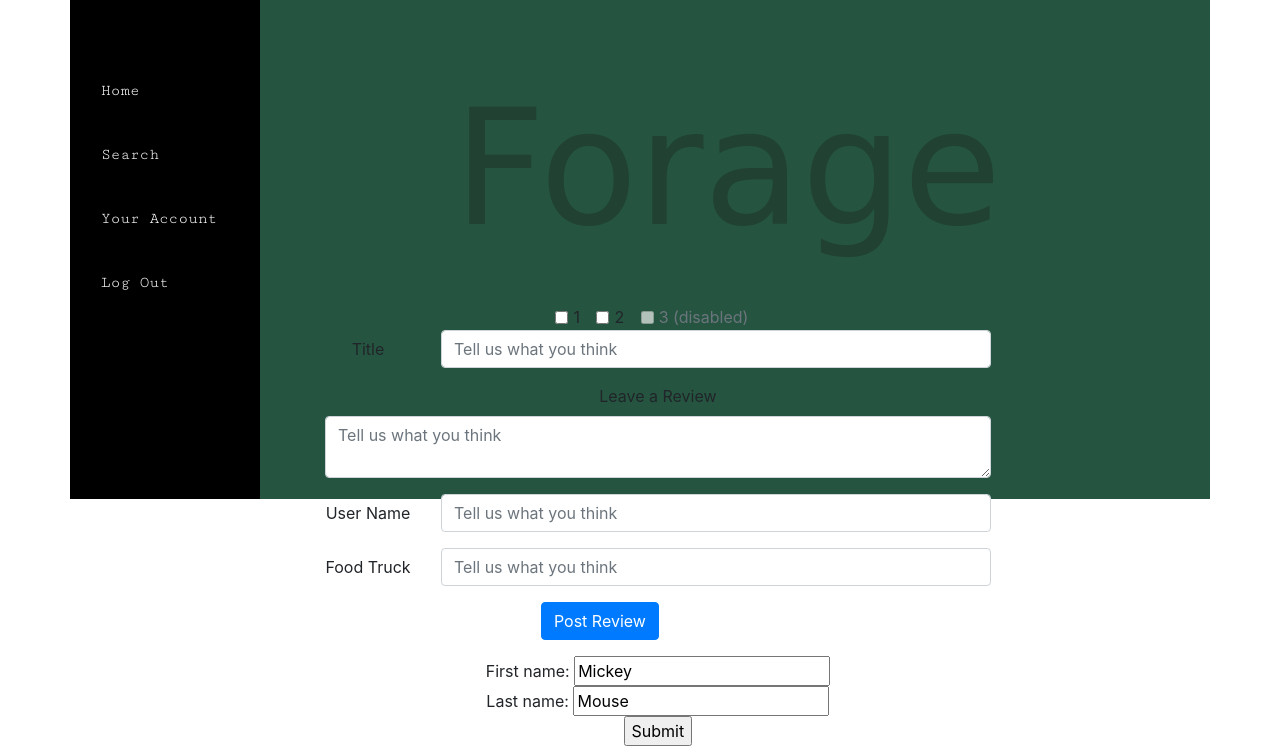
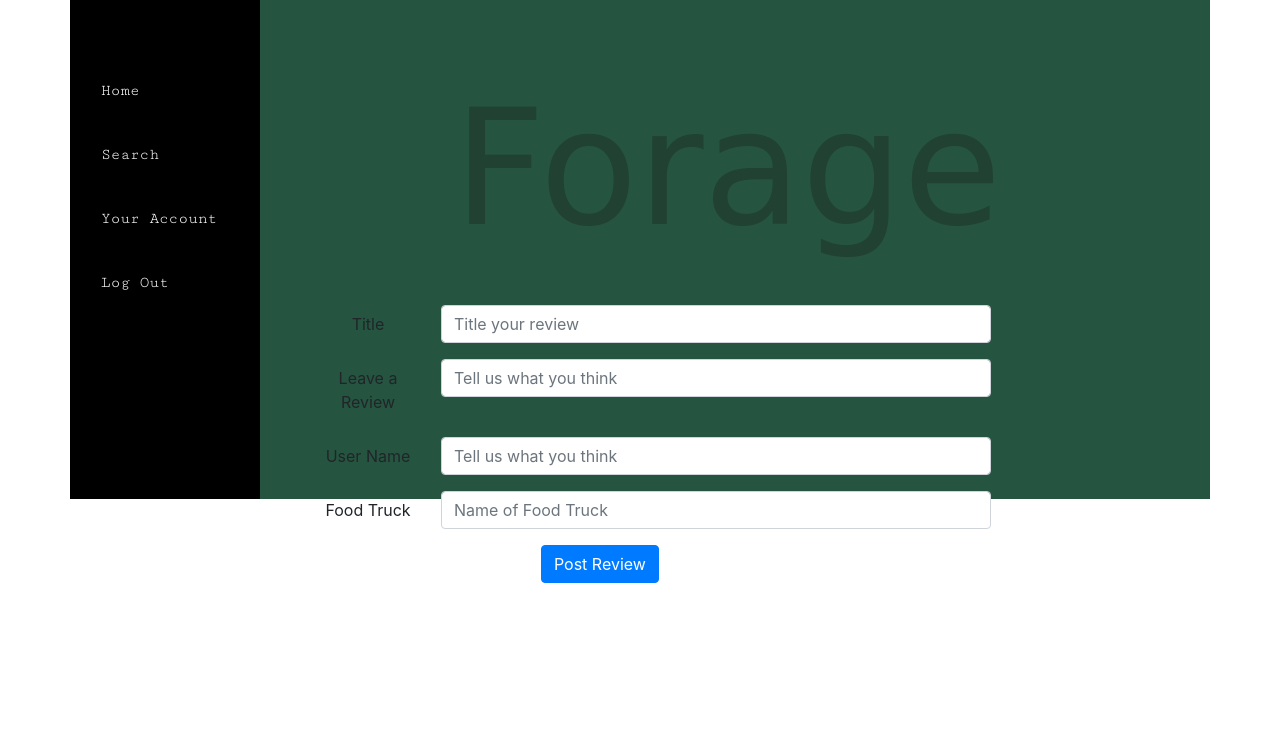
Before and after one commit to llNewcastlell/FoodTruck, a Node server app: page /review in a window 1280 px wide. Shown: the part 215-961 px from the top of the page. After the commit the page ends 798 px from the top, so only its background shows below. Run offline with Node 20, Linux system fonts and the light colour scheme; some libraries are stand-ins or nearby versions; some web fonts are replaced.

Commit message:
reviews adding to database

```diff
--- a/config/config.json
+++ b/config/config.json
@@ -4,7 +4,7 @@
 
 
 
-    "password": "",
+    "password": "CatDog!1",
 
 
     "database": "foodtrucksample",
--- a/models/user.js
+++ b/models/user.js
@@ -8,6 +8,12 @@ module.exports = function(sequelize, Sequelize) {
       onDelete: "cascade"
     });
   };
+
+  const userSeed =
+    { name: "Test User1"
+    };
+
+    User.create(userSeed)
   return User;
 };
 
--- a/views/review.handlebars
+++ b/views/review.handlebars
@@ -1,4 +1,3 @@
-
 {{>header}}
 {{!-- main content --}}
 <div class="container">
@@ -6,7 +5,6 @@
         <div class="col-sm-2" id="nav">
             {{!-- Side Navbar --}}
             {{>navbar}}
-
         </div>
 
         {{!-- Box to hold image of food truck and search-by-food dropdown menu (and add style)--}}
@@ -17,11 +15,9 @@
                 <div class="row">
                     <div class="col-sm-10" id="reviewDiv">
 
-
                         <form id="reviewForm">
-
                             {{!-- -------- --}}
-                    <div class="form-check form-check-inline">
+                            {{!-- <div class="form-check form-check-inline">
                                 <input class="form-check-input" type="checkbox" id="inlineCheckbox1" value="option1">
                                 <label class="form-check-label" for="inlineCheckbox1">1</label>
                             </div>
@@ -30,23 +26,31 @@
                                 <label class="form-check-label" for="inlineCheckbox2">2</label>
                             </div>
                             <div class="form-check form-check-inline">
-                        <input class="form-check-input" type="checkbox" id="inlineCheckbox3" value="option3" disabled>
+                                <input class="form-check-input" type="checkbox" id="inlineCheckbox3" value="option3"
+                                    disabled>
                                 <label class="form-check-label" for="inlineCheckbox3">3 (disabled)</label>
                             </div>
 
-
-
+                            --}}
                             <div class="form-group row">
                                 <label for="inputEmail3" class="col-sm-2 col-form-label">Title</label>
                                 <div class="col-sm-10">
-                            <input type="input" class="form-control" id="title" placeholder="Tell us what you think">
+                                    <input type="input" class="form-control" id="title" placeholder="Title your review">
                                 </div>
                             </div>
 
-                    <div class="form-group">
+                            <div class="form-group row">
+                                <label for="inputEmail3" class="col-sm-2 col-form-label">Leave a Review</label>
+                                <div class="col-sm-10">
+                                    <input type="input" class="form-control" id="body" placeholder="Tell us what you think">
+                                </div>
+                            </div>
+
+                            {{!-- <div class="form-group">
                                 <label for="example-description">Leave a Review</label>
-            <textarea class="form-control" id="example-description body" aria-describedby="example-description" placeholder="Tell us what you think"></textarea>
-          </div>
+                                <textarea class="form-control" id="example-description body" aria-describedby="example-description"
+                                    placeholder="Tell us what you think"></textarea>
+                            </div> --}}
 
                             <div class="form-group row">
                                 <label for="inputEmail3" class="col-sm-2 col-form-label">User Name</label>
@@ -58,7 +62,7 @@
                             <div class="form-group row">
                                 <label for="inputEmail3" class="col-sm-2 col-form-label">Food Truck</label>
                                 <div class="col-sm-10">
-                            <input type="input" class="form-control" id="foodTruck" placeholder="Tell us what you think">
+                                    <input type="input" class="form-control" id="foodTruck" placeholder="Name of Food Truck">
                                 </div>
                             </div>
 
@@ -69,18 +73,10 @@
                             </div>
                         </form>
 
-
-                <form action="/action_page.php">
-First name: <input type="text" name="FirstName" value="Mickey"><br>
-Last name: <input type="text" name="LastName" value="Mouse"><br>
-<input type="submit" class="rating" value="Submit">
-</form>
                     </div>
                 </div>
             </div>
         </div>
-
-
     </div>
 </div>
 
@@ -90,57 +86,16 @@ Last name: <input type="text" name="LastName" value="Mouse"><br>
 
 
 <script>
+
     $("#reviewForm").on("submit", function(){
     var newReview = {
         title: $("#title").val(),
         body: $("#body").val(),
-        name: $("#name").val(),
-        foodTruck: $("#foodTruck").val()
+        UserId: $("#name").val(),
+        FoodTruckId: $("#foodTruck").val()
     }
-    $.post("/review", newReview, function(){
+    $.post("/api/reviews", newReview, function(){
         console.log("review sent")
     })
-
 })
-
 </script>
-
-
-
-
-
-{{!-- original example --}}
-{{!-- <div id="home">
-  <div class="container">
-    <div class="row">
-      <div class="col-8 offset-2">
-        <h1>{{msg}}</h1>
-        <h2>This is our Home Page!</h2>
-        <form class="clearfix mb-4" action="POST">
-          <div class="form-group">
-            <label for="example-text">Example Text</label>
-            <input type="text" id="example-text" class="form-control" aria-describedby="example-text" placeholder="Enter Example Text">
-          </div>
-          <div class="form-group">
-            <label for="example-description">Example Description</label>
-            <textarea class="form-control" id="example-description" aria-describedby="example-description" placeholder="Enter Example Description"></textarea>
-          </div>
-          <button id="submit" class="btn btn-primary float-right">Submit</button>
-        </form>
-        <h3>Examples:</h3>
-        <ul id="example-list" class="list-group">
-          {{#each examples}}
-          <li data-id="{{this.id}}" class="list-group-item">
-            <a href="example/{{this.id}}">{{this.text}}</a>
-            <button class="btn btn-danger float-right delete">ｘ</button>
-          </li>
-          {{/each}}
-        </ul>
-      </div>
-    </div>
-  </div>
-</div> --}}
-
-{{!-- <script type="text/javascript" src="https://cdnjs.cloudflare.com/ajax/libs/jquery/3.2.1/jquery.min.js"></script>
-<script src="../public/js/index.js"></script>
-<script src="../public/js/map.js"></script> --}}
```
Also changed, not shown: routes/review-apiRoutes.js (+14 -0 lines). Lines whose indentation alone changed are shown as unchanged.
